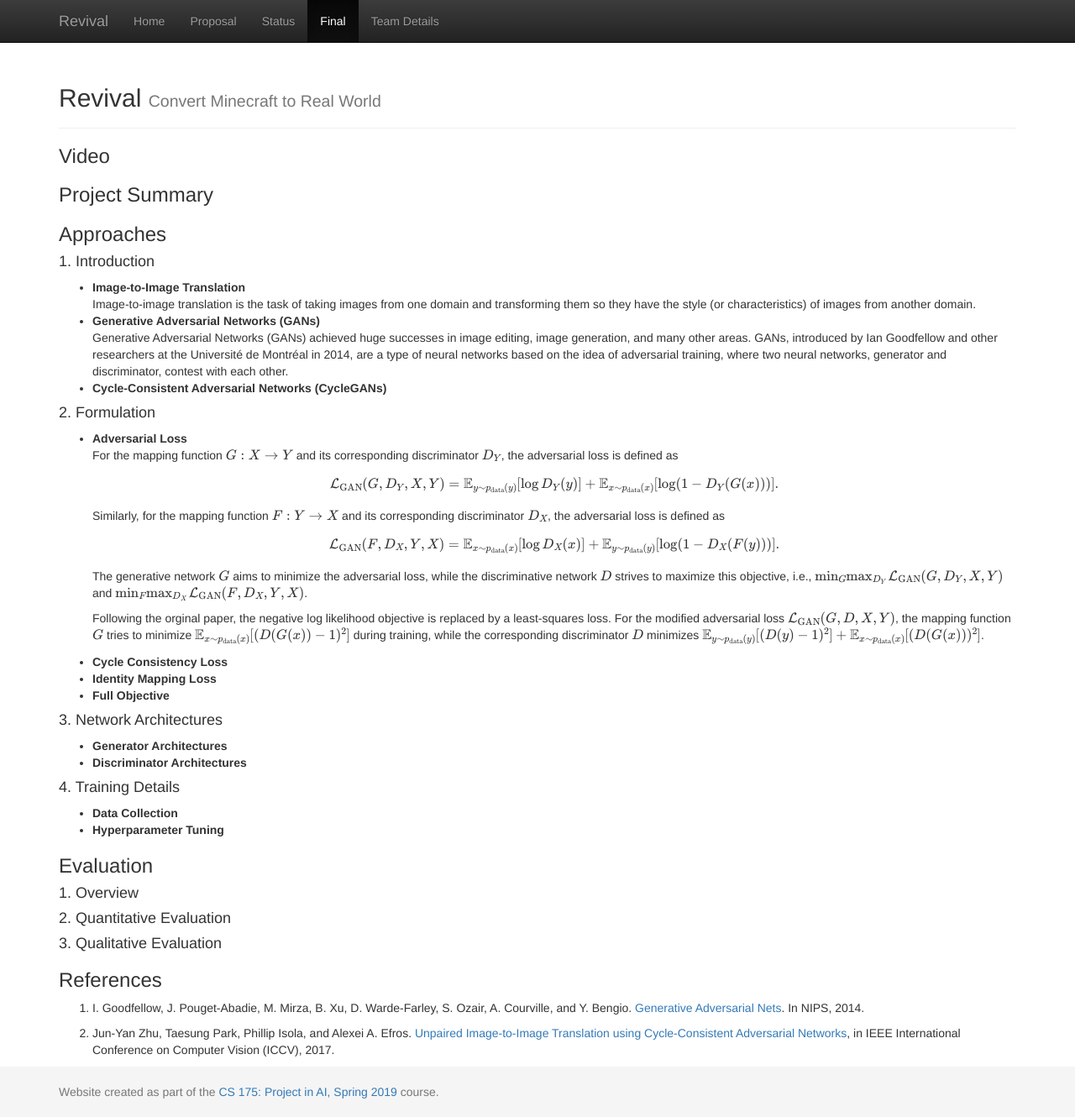
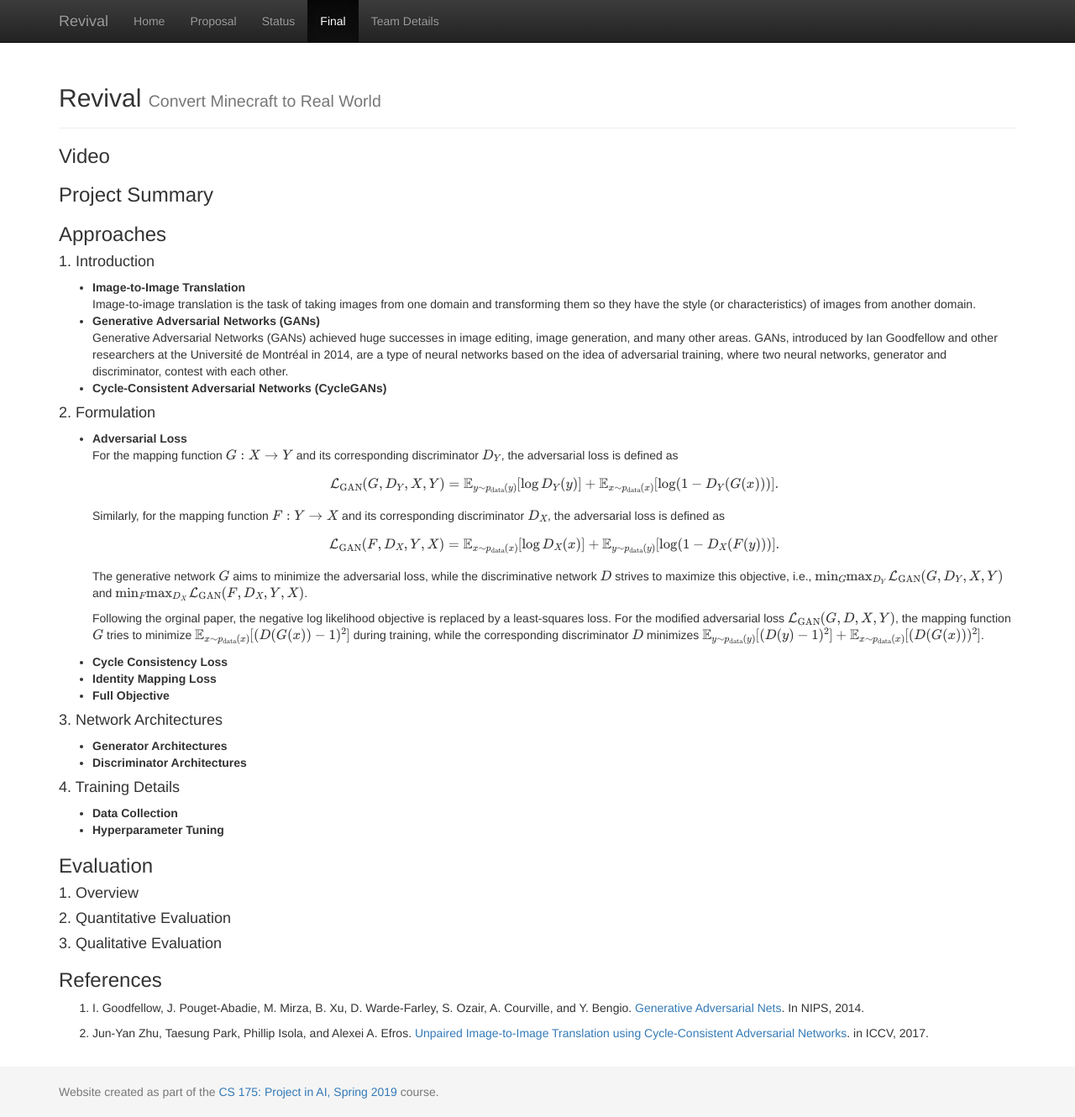
Before and after one commit to sijielu/Revival, a Jekyll site: the page built from docs/final.md, in a window 1280 px wide and 1330 px high. Shown: the whole window at 84% size. Built offline with Jekyll 4.4.1, drawn with Linux system fonts in a browser that asks for light colours; formulas are drawn with MathJax 3.

Commit message:
Update final.md

```diff
--- a/docs/final.md
+++ b/docs/final.md
@@ -52,4 +52,4 @@ title:  Final Report
 ### References
 1. I. Goodfellow, J. Pouget-Abadie, M. Mirza, B. Xu, D. Warde-Farley, S. Ozair, A. Courville, and Y. Bengio. [Generative Adversarial Nets](https://arxiv.org/pdf/1406.2661.pdf). In NIPS, 2014.
 
-2. Jun-Yan Zhu, Taesung Park, Phillip Isola, and Alexei A. Efros. [Unpaired Image-to-Image Translation using Cycle-Consistent Adversarial Networks](https://arxiv.org/pdf/1703.10593.pdf), in IEEE International Conference on Computer Vision (ICCV), 2017.
+2. Jun-Yan Zhu, Taesung Park, Phillip Isola, and Alexei A. Efros. [Unpaired Image-to-Image Translation using Cycle-Consistent Adversarial Networks](https://arxiv.org/pdf/1703.10593.pdf). in ICCV, 2017.
```
